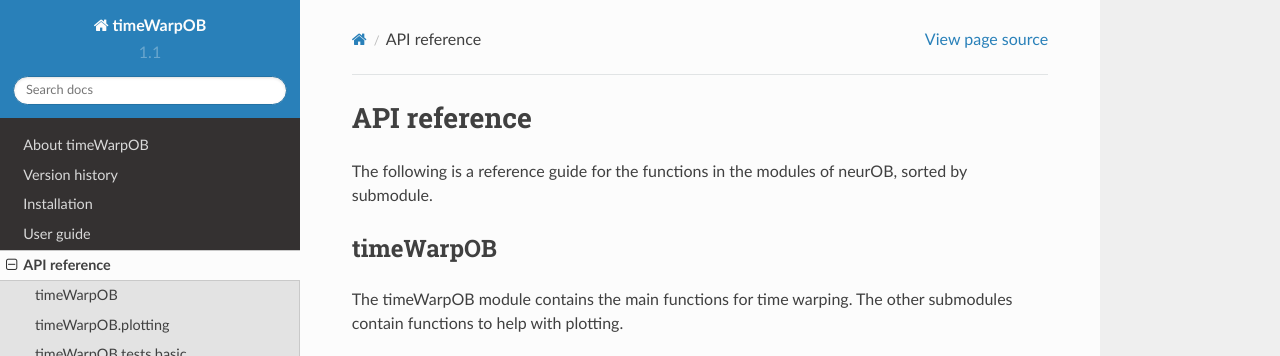
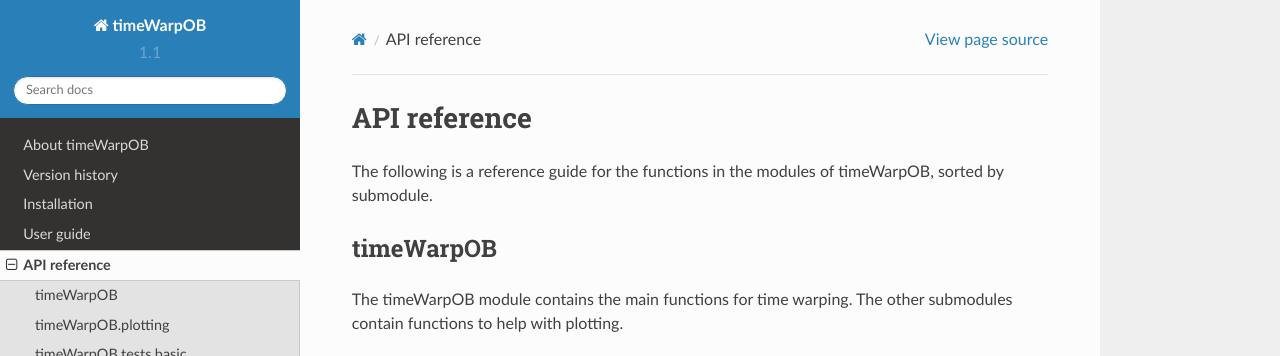
Before and after one commit to oliverbinns/timeWarpOB, a Sphinx documentation site: the page built from docs/source/APIref.rst, in a window 1280 px wide and 900 px high, cut to the strip 0-356 px from the top of the window. Built offline with Sphinx 7.4.7 and the Read the Docs theme 2.0.0, drawn with Linux system fonts in a browser that asks for light colours.

Commit message:
Documentation improvements

```diff
--- a/docs/source/APIref.rst
+++ b/docs/source/APIref.rst
@@ -1,7 +1,7 @@
 API reference
 =============
 
-The following is a reference guide for the functions in the modules of neurOB, sorted by submodule.
+The following is a reference guide for the functions in the modules of timeWarpOB, sorted by submodule.
 
 
 timeWarpOB
--- a/docs/source/about.rst
+++ b/docs/source/about.rst
@@ -1,7 +1,7 @@
 About timeWarpOB
 ================
 
-timeWarpOB is a python implementation of Dynamic Time Warping.  Time Warping allows time-series data to be compared when one of the time series exhibits accellerations or decellerations relative to the other at different points in time.
+timeWarpOB is a python implementation of Dynamic Time Warping.  Time Warping allows time-series data to be compared when one of the time series exhibits accelerations or decelerations relative to the other at different points in time.
 
 It has applications in speech recognition (where people may pronounce sounds at different rates) and in the general analysis of time-series data (e.g. financial market indicators over time), where is can be combined with other machine learning techniques. [#f1]_
 
```
Also changed, not shown: 1 other file.
